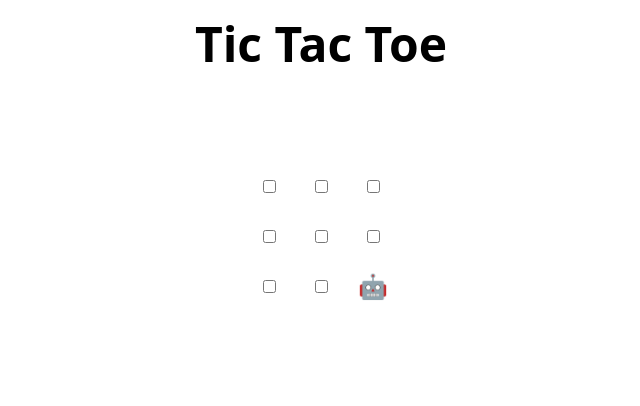
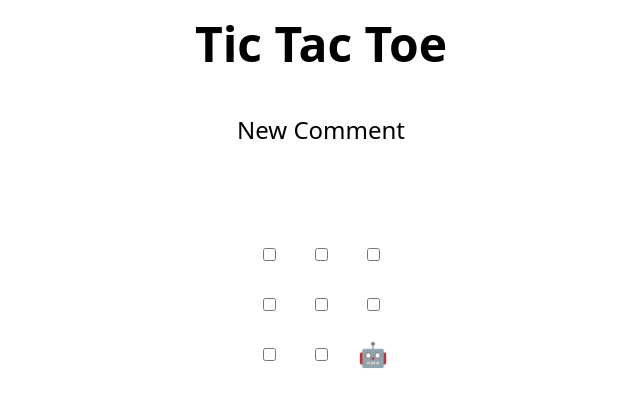
Before and after one commit to samuelchan507/skills-review-pull-requests, a plain HTML site: page index.html in a window 1280 px wide. Shown: the whole page, without its empty margins (319-959 px from the left). Drawn offline with Linux system fonts and the light colour scheme.

Commit message:
Update index.html

```diff
--- a/index.html
+++ b/index.html
@@ -44,7 +44,7 @@
     <td><input type="checkbox" /></td>
     <td><input type="checkbox" /></td>
     <td><input type="checkbox" /></td>
-  </tr>
+  New Comment
 </table>
 
 <h2 hidden>Game over, refresh to play again 🧑‍💻 🤖!</h2>
```
